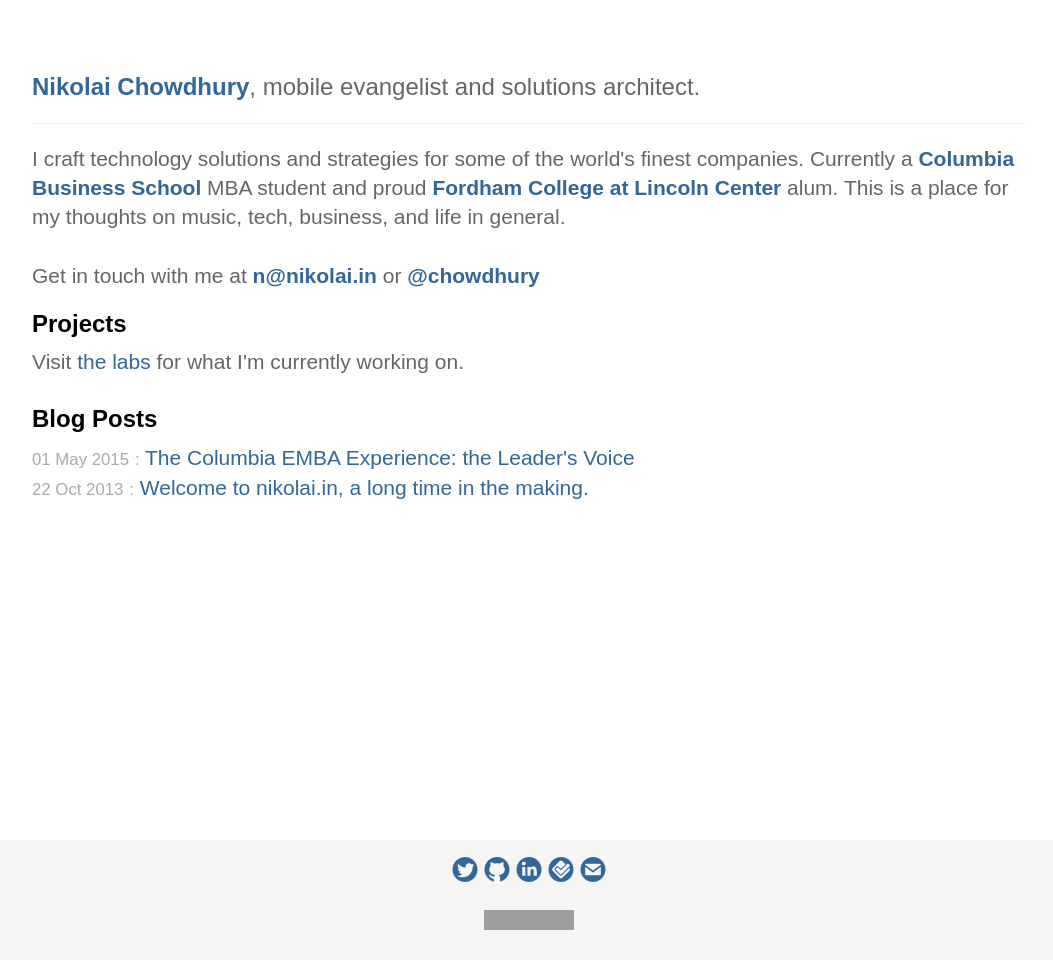
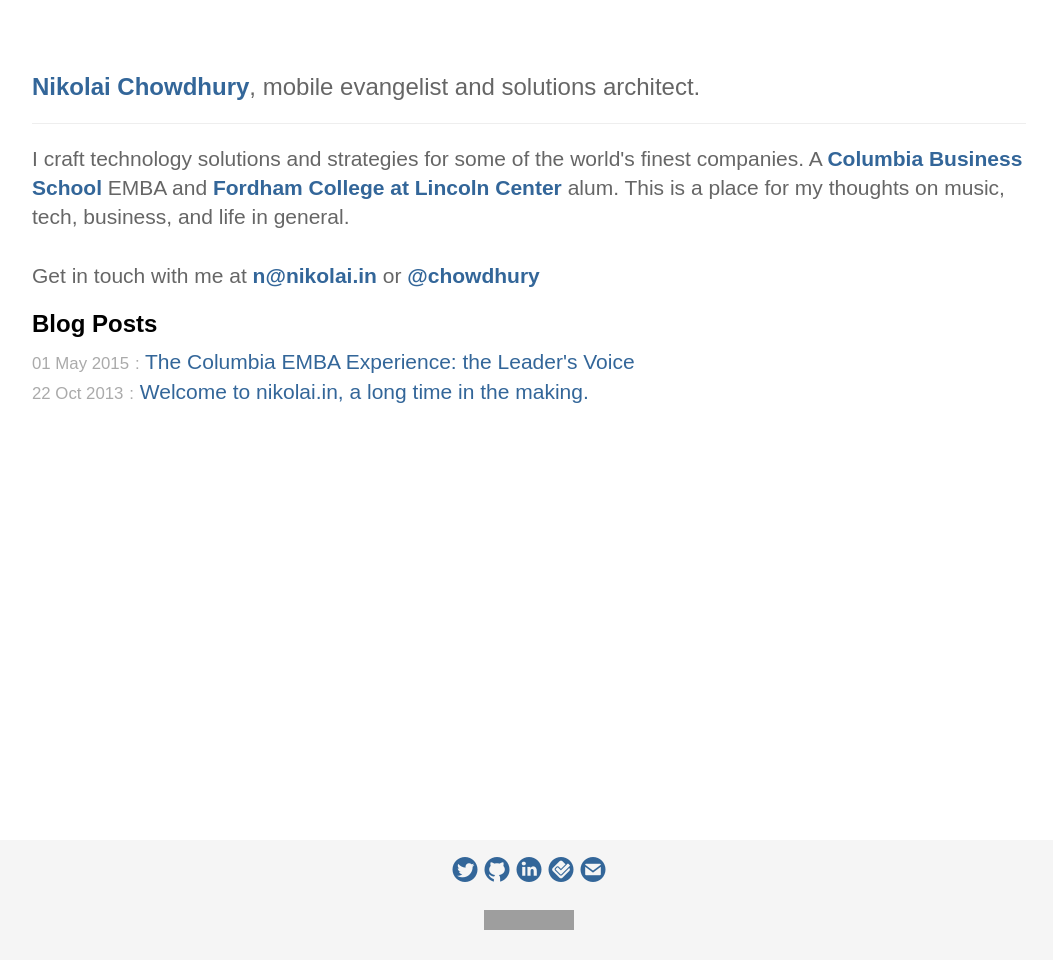
Before and after one commit to chowdhury/nikolai.in, a Jekyll site: the page built from index.html, in a window 1280 px wide. Shown: the whole page, without its empty margins (111-1164 px from the left). Built offline with Jekyll 4.4.1, drawn with Linux system fonts in a browser that asks for light colours; nearby versions of some CDN libraries; some web fonts are replaced; comment, search, counter and statistics services are not loaded; grey boxes are pictures that could not be loaded.

Commit message:
homepage mods -- post EMBA

```diff
--- a/index.html
+++ b/index.html
@@ -11,17 +13,17 @@
             <h3><a href="http://linkedin.com/in/nikolaic/" target="_blank">Nikolai Chowdhury</a>, mobile evangelist and solutions architect.</h3>
        	</div>
 
-<p class="lead">I craft technology solutions and strategies for some of the world's finest companies. Currently a <a href="http://gsb.columbia.edu/">Columbia Business School</a> MBA student and proud <a href="http://fordham.edu/fclc">Fordham College at Lincoln Center</a> alum. This is a place for my thoughts on music, tech, business, and life in general. <br><br>Get in touch with me at <a href="mailto:&#110;&#064;&#110;&#105;&#107;&#111;&#108;&#097;&#105;&#046;&#105;&#110;">&#110;&#064;&#110;&#105;&#107;&#111;&#108;&#097;&#105;&#046;&#105;&#110</a> or <a href="http://twitter.com/chowdhury">@chowdhury</a>
+<p class="lead">I craft technology solutions and strategies for some of the world's finest companies. A <a href="http://gsb.columbia.edu/">Columbia Business School</a> EMBA and <a href="http://fordham.edu/fclc">Fordham College at Lincoln Center</a> alum. This is a place for my thoughts on music, tech, business, and life in general. <br><br>Get in touch with me at <a href="mailto:&#110;&#064;&#110;&#105;&#107;&#111;&#108;&#097;&#105;&#046;&#105;&#110;">&#110;&#064;&#110;&#105;&#107;&#111;&#108;&#097;&#105;&#046;&#105;&#110</a> or <a href="http://twitter.com/chowdhury">@chowdhury</a>
 </p>
 
 
 
-<div class="home">
+<!--<div class="home">
 	<h3>Projects</h3>
 	<ul class="labs">
 		<li>Visit <a href="http://labs.nikolai.in">the labs</a> for what I'm currently working on.</li>
 	</ul>
-</div>
+</div>-->
 
 <div class="home">
 	<h3>Blog Posts</h3>
```
Also changed, not shown: other parts of index.html (+2 -0 lines).
